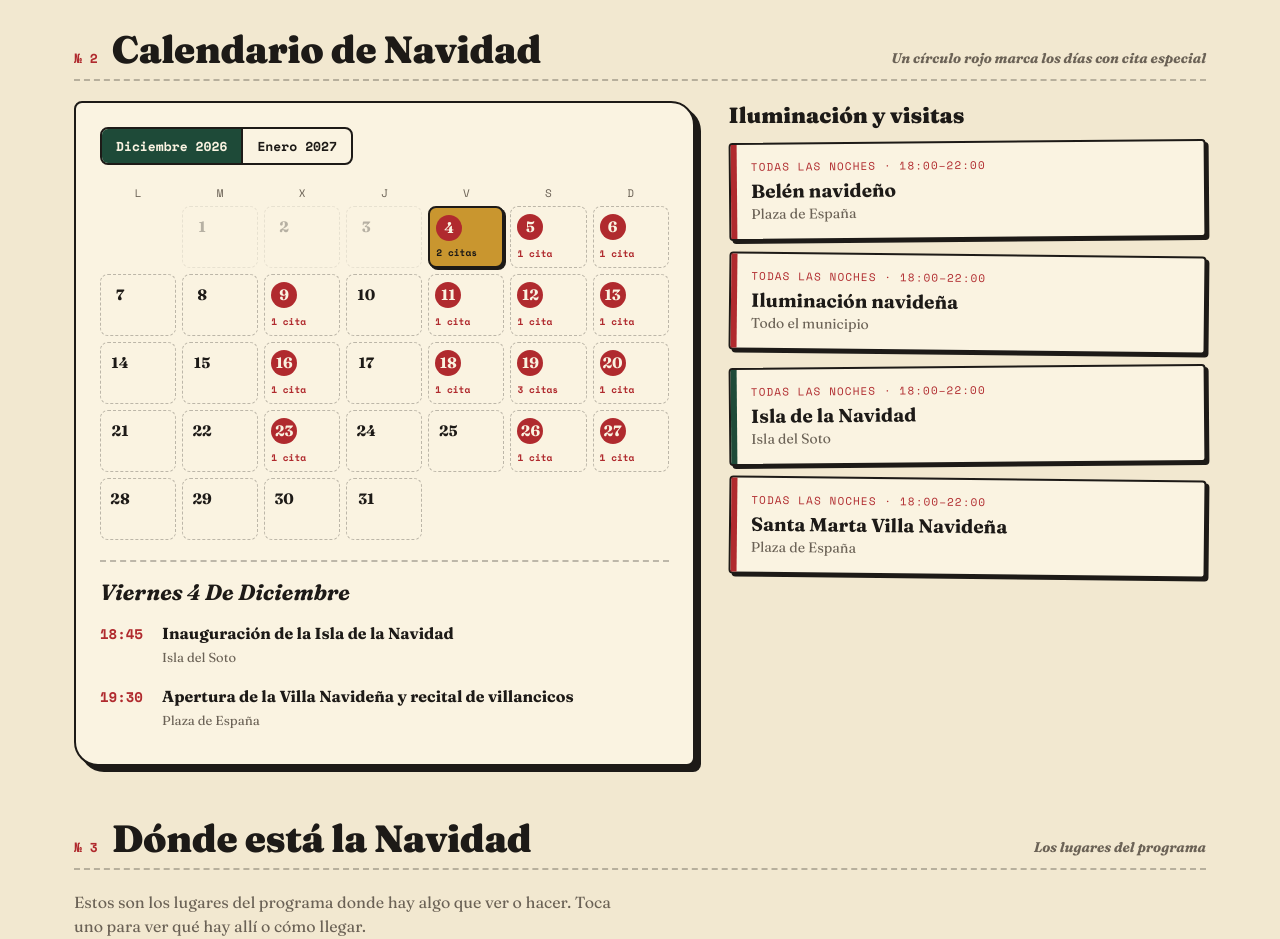
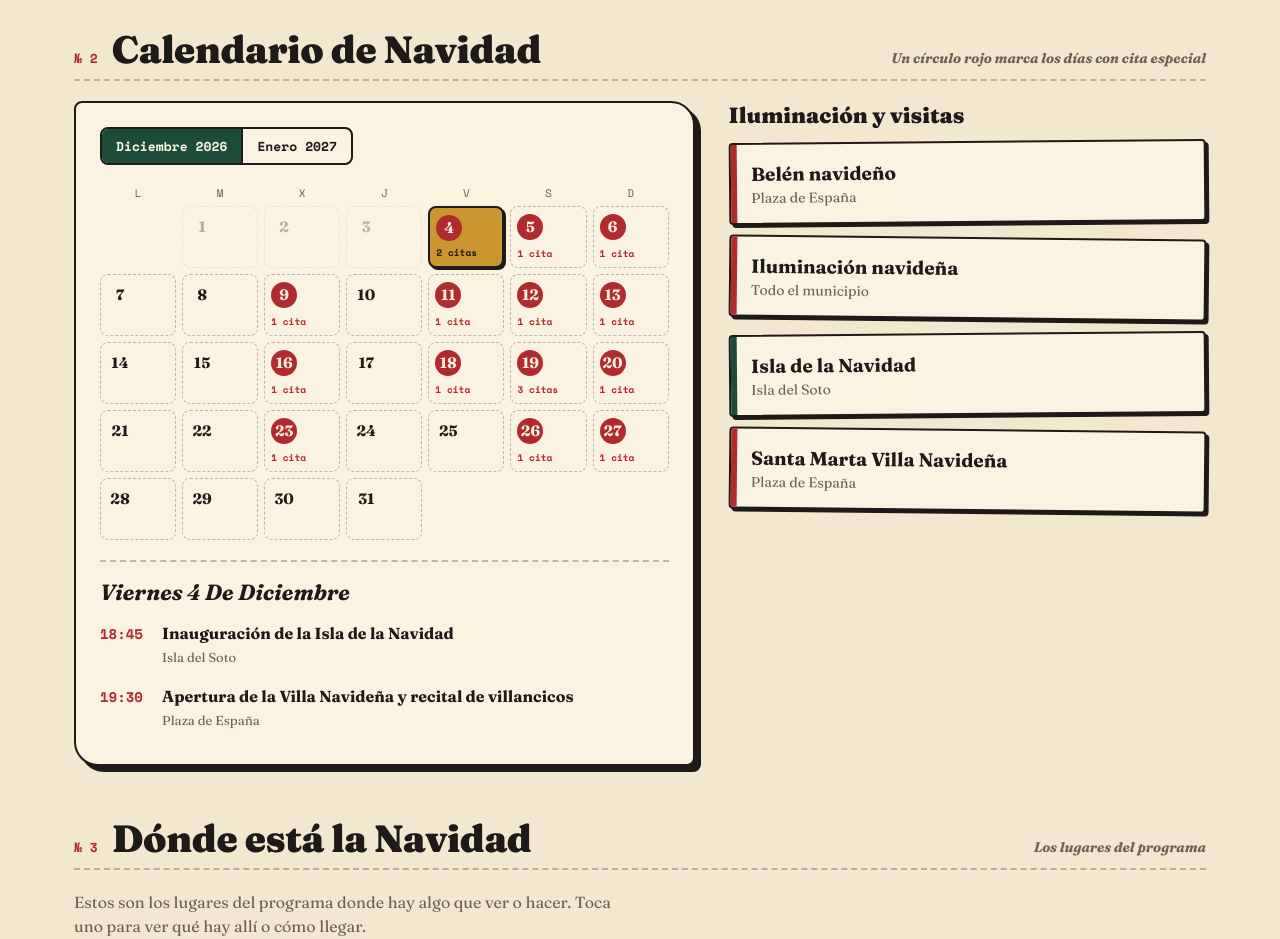
Before and after one commit to kraduddev/dashboard_navidad_sm, a plain HTML site: page index.html in a window 1280 px wide. Shown: the part 1300-2239 px from the top of the page. Drawn offline with nearby package versions, Linux system fonts and the light colour scheme.

Commit message:
Comment out event time display in 'every' section
Commented out the small element displaying event times in the 'every' section.

```diff
--- a/index.html
+++ b/index.html
@@ -370,7 +370,7 @@ $('soonSub').textContent=ended?'La campaña terminó el 6 de enero de 2027':live
 const upcoming=SP.filter(x=>d(x)>=ref);
 $('soon').innerHTML=(ended?SP.slice(-4):upcoming.length?upcoming.slice(0,4):SP.slice(-4)).map(ticket).join('');
 $('quickToday').innerHTML=(ended?'Ver últimas citas':live?'¿Qué hay hoy?':'Primeros eventos')+' <span aria-hidden="true">↘</span>';
-$('every').innerHTML=[...new Map(REC.map(x=>[x.Title,x])).values()].map(x=>`<article class="post"><small>Todas las noches · ${tm(x)}${x.End?'–'+x.End.slice(11,16):''}</small><h4>${safe(x.Title)}</h4><p>${safe(p(x))}</p></article>`).join('');
+$('every').innerHTML=[...new Map(REC.map(x=>[x.Title,x])).values()].map(x=>`<article class="post"><!--<small>Todas las noches · ${tm(x)}${x.End?'–'+x.End.slice(11,16):''}</small>--><h4>${safe(x.Title)}</h4><p>${safe(p(x))}</p></article>`).join('');
 const cats=[...new Set(E.flatMap(x=>x.Category))].filter(c=>c!=='navidad'&&c!=='visita').sort((a,b)=>catName(a).localeCompare(catName(b),'es'));
 $('category').innerHTML+=cats.map(c=>`<option value="${safe(c)}">${catName(c)}</option>`).join('');
 $('place').innerHTML+=[...new Set(E.map(p))].sort((a,b)=>a.localeCompare(b,'es')).map(n=>`<option value="${safe(n)}">${safe(n)}</option>`).join('');
```
